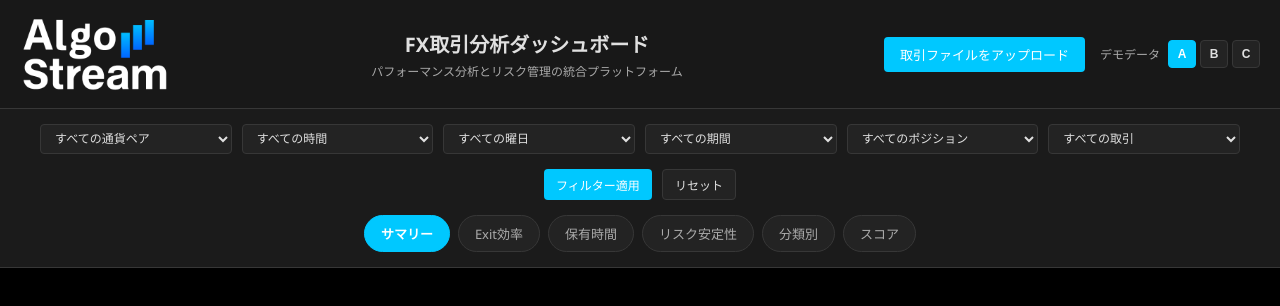
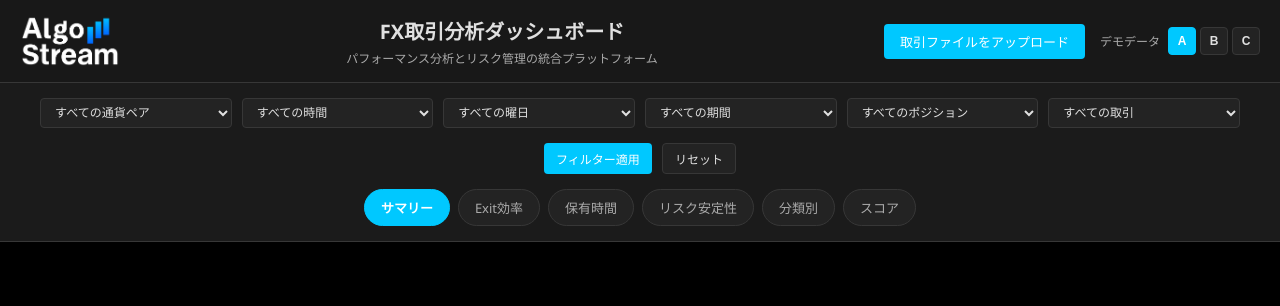
Before and after one commit to LENS1208/header, a plain HTML site: page index.html in a window 1280 px wide. Drawn offline with Linux system fonts and the light colour scheme.

Commit message:
Update index.html

```diff
--- a/index.html
+++ b/index.html
@@ -23,7 +23,7 @@
     .header-container { background:var(--bg-secondary); border-bottom:1px solid var(--border-color); box-shadow:0 4px 20px rgba(0,0,0,.5); }
     .header-main { padding:15px 20px; display:flex; align-items:center; justify-content:space-between; min-height:70px; }
     .left-section { display:flex; align-items:center; }
-    .logo img { display:block; width:150px; height:auto; }
+    .logo img { display:block; width:100px; height:auto; }
     .center-section { flex:1; text-align:center; min-width:300px; }
     .main-title { font-size:20px; font-weight:700; color:var(--text-main); margin-bottom:4px; }
     .subtitle { font-size:12px; color:var(--text-sub); font-weight:400; }
@@ -113,7 +113,7 @@
       <!-- 左上ロゴ（固定PNG） -->
       <div class="left-section">
         <div class="logo">
-          <img src="algo-logo-web-b.png" alt="FX Analysis Logo" width="150" height="99" />
+          <img src="algo-logo-web-b.png" alt="FX Analysis Logo" width="100" height="66" />
         </div>
       </div>
 
```
